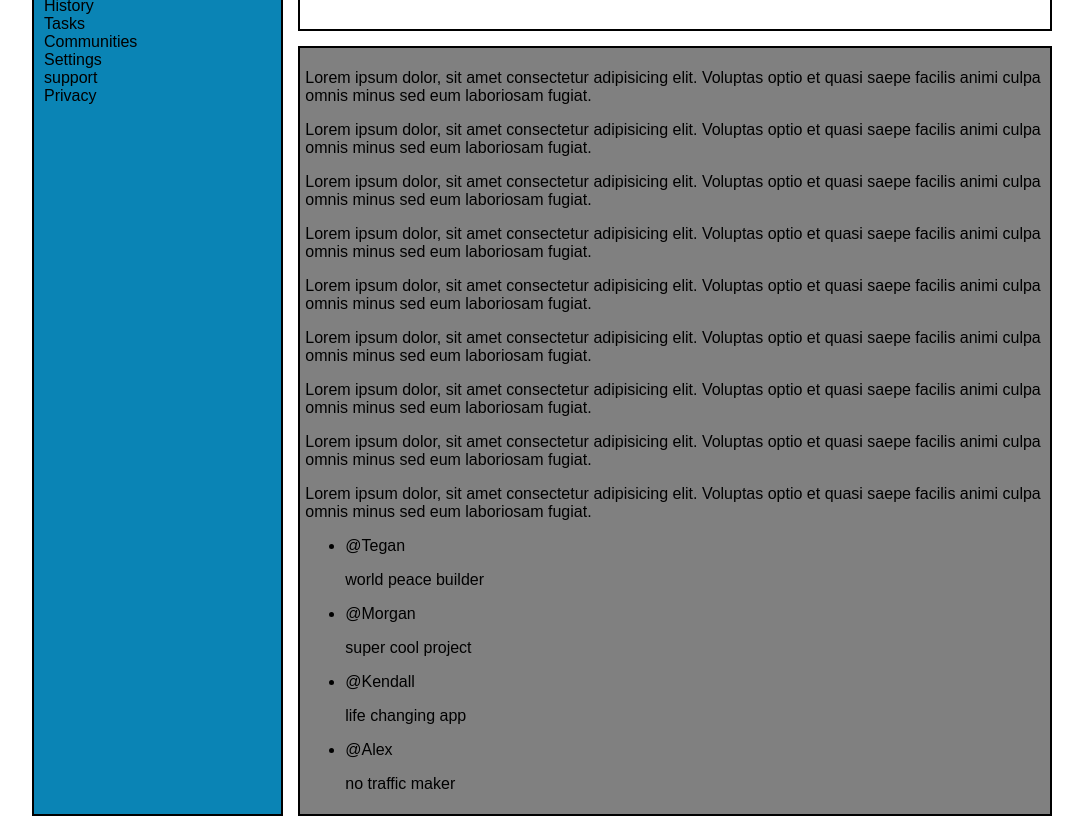
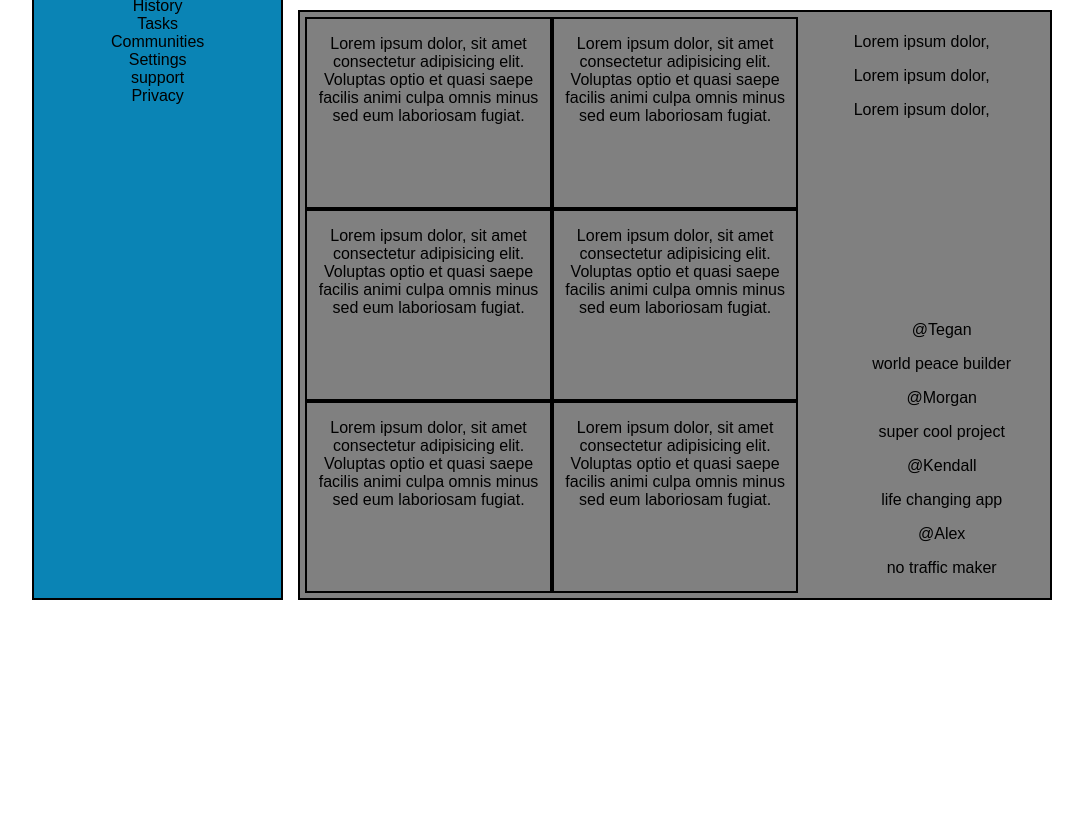
Before and after one commit to Tryndameir/admin-dashboard, a plain HTML site: page index.html in a window 1280 px wide. Shown: the part 123-939 px from the top of the page, without its empty margins (98-1181 px from the left). After the commit the page ends 800 px from the top, so only its background shows below. Drawn offline with Linux system fonts and the light colour scheme.

Commit message:
did internal grid layout for main section

```diff
--- a/index.html
+++ b/index.html
@@ -103,26 +103,20 @@
                     </p>
                 </div>
             </div>
-
+            <div class="right">
                 <div class="announcements">
                     <div class="maintenance">
-                    <p>Lorem ipsum dolor, sit amet consectetur adipisicing elit.
-                        Voluptas optio et quasi saepe facilis animi culpa omnis
-                        minus sed eum laboriosam fugiat.
+                        <p>Lorem ipsum dolor,
                         </p>
                     </div>
 
                     <div class="community">
-                    <p>Lorem ipsum dolor, sit amet consectetur adipisicing elit.
-                        Voluptas optio et quasi saepe facilis animi culpa omnis
-                        minus sed eum laboriosam fugiat.
+                        <p>Lorem ipsum dolor,
                         </p>
                     </div>
 
                     <div class="privacy">
-                    <p>Lorem ipsum dolor, sit amet consectetur adipisicing elit.
-                        Voluptas optio et quasi saepe facilis animi culpa omnis
-                        minus sed eum laboriosam fugiat.
+                        <p>Lorem ipsum dolor,
                         </p>
                     </div>
                 </div>
@@ -135,6 +129,7 @@
                         <li> @Alex <p>no traffic maker</p></li>
                     </ul>
                 </div>
+            </div>
 
         </div>
 
--- a/style.css
+++ b/style.css
@@ -4,13 +4,21 @@ body {
     margin: auto;
     padding-left: 130px;
     padding-right: 130px;
+    font-size: 1rem;
+    text-wrap: wrap;
 }
+
+li {
+    list-style-type: none;
+}
+
 
 .container {
     display: grid;
     grid-template-columns: 1fr 3fr;
     grid-template-rows: 1fr 5fr;
     gap: 15px;
+    text-align: center;
 
 }
 
@@ -28,25 +36,43 @@ body {
     grid-column: 2 / 3;
     grid-row: 1 / 2;
     border: solid black 2px;
+    padding: 5px;
 }
 
 .main {
+    display: grid;
     background-color: grey;
     grid-column: 2 / 3;
     grid-row: 2 / 3;
-    grid-template-columns: repeat(2, 2fr) 1fr;
+    grid-template-columns: 2fr 1fr;
     padding: 5px;
     border: solid black 2px;
 }
 
 .projects {
+    display: grid;
+    grid-column: 1 / 2;
+    grid-template-columns: 1fr 1fr;
+    grid-template-rows: repeat(3, 1fr);
+}
 
+.projects div {
+    border: solid black 2px;
+}
+
+.right {
+    display: grid;
+    grid-column: 2 / 3;
+    grid-template-columns: 1fr;
+    grid-template-rows: 1fr 1fr;
 }
 
 .announcements {
+    grid-column: 1 / 2;
 
 }
 
 .trending {
-
+    grid-column: 1 / 2;
+    grid-row: 2 / 3;
 }
```
Lines whose indentation alone changed are shown as unchanged.
